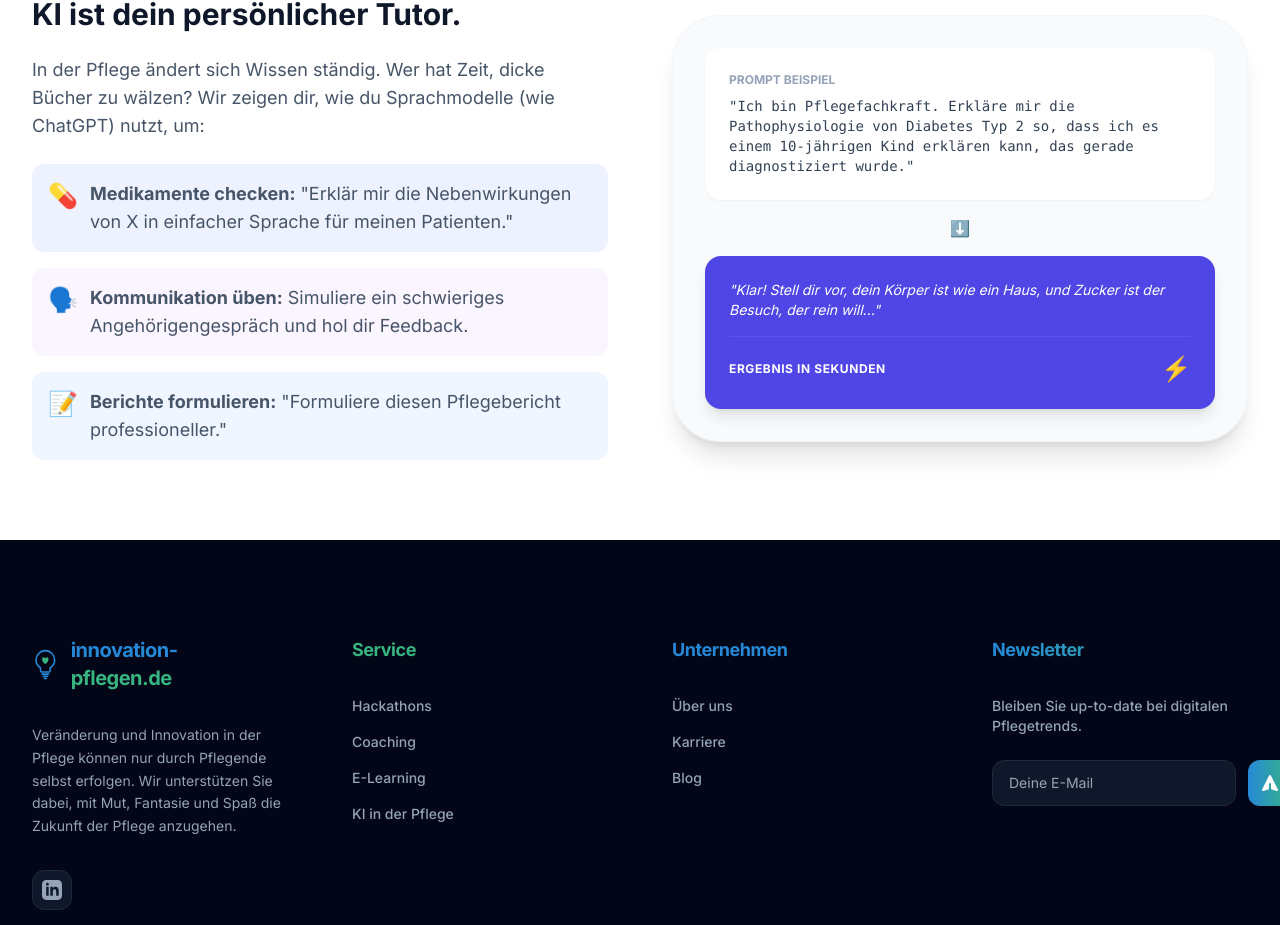
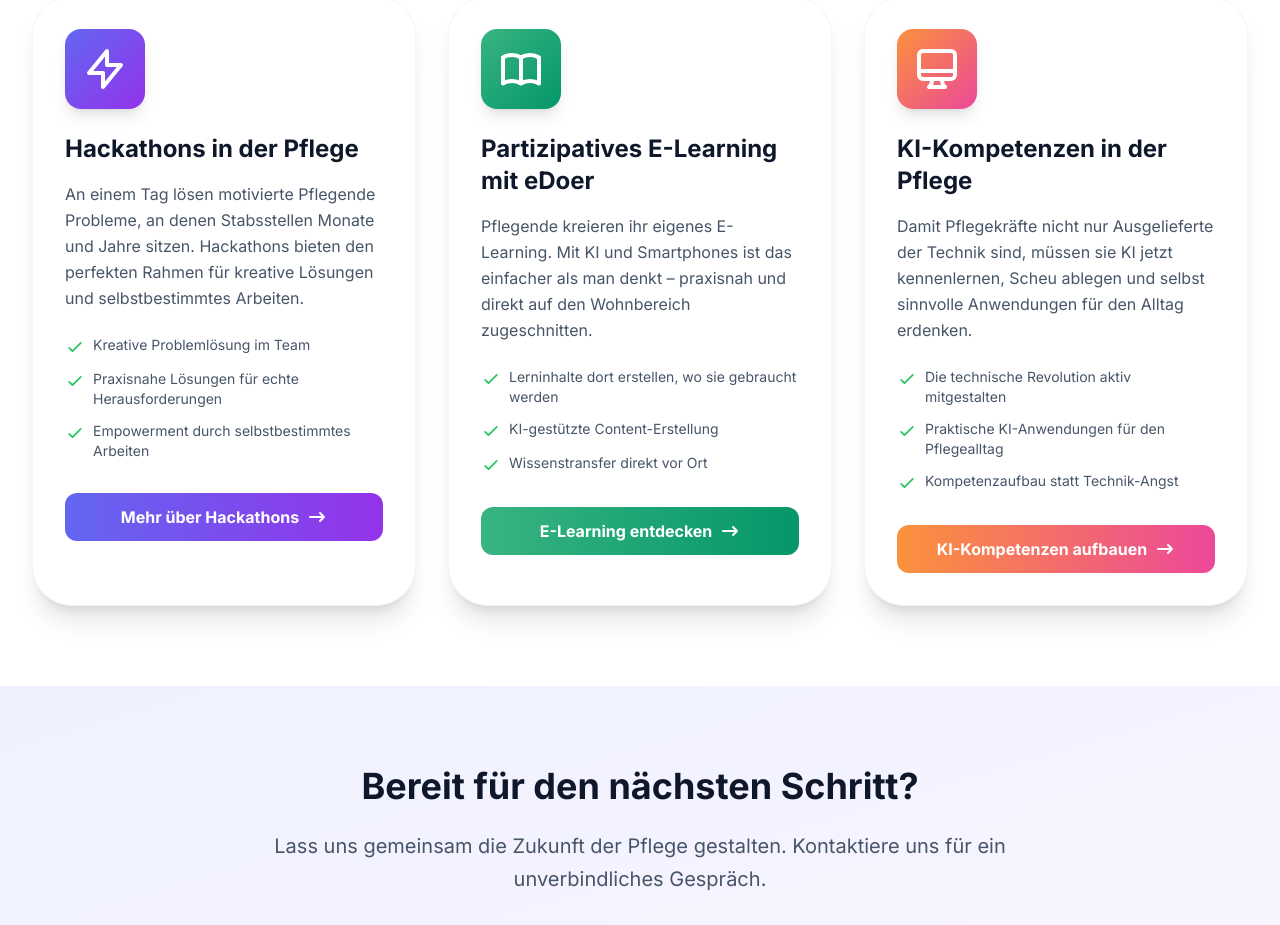
Before and after one commit to lars495/innovation-pflegen-website, a React (Vite) app: page /learning-ai in a window 1280 px wide. Shown: the part 621-1546 px from the top of the page. Built offline with nearby package versions, Linux system fonts and the light colour scheme.

Commit message:
Redesign Learning AI page with three offerings and add active navigation state

```diff
--- a/pages/LearningAI.tsx
+++ b/pages/LearningAI.tsx
@@ -3,8 +3,63 @@ import React from 'react';
 import { Link } from 'react-router-dom';
 
 const LearningAI: React.FC = () => {
+  const offerings = [
+    {
+      title: "Hackathons in der Pflege",
+      description: "An einem Tag lösen motivierte Pflegende Probleme, an denen Stabsstellen Monate und Jahre sitzen. Hackathons bieten den perfekten Rahmen für kreative Lösungen und selbstbestimmtes Arbeiten.",
+      icon: (
+        <svg xmlns="http://www.w3.org/2000/svg" className="h-12 w-12" fill="none" viewBox="0 0 24 24" stroke="currentColor">
+          <path strokeLinecap="round" strokeLinejoin="round" strokeWidth={2} d="M13 10V3L4 14h7v7l9-11h-7z" />
+        </svg>
+      ),
+      colorClass: "from-indigo-500 to-purple-600",
+      features: [
+        "Kreative Problemlösung im Team",
+        "Praxisnahe Lösungen für echte Herausforderungen",
+        "Empowerment durch selbstbestimmtes Arbeiten"
+      ],
+      cta: "Mehr über Hackathons",
+      ctaLink: "/participation"
+    },
+    {
+      title: "Partizipatives E-Learning mit eDoer",
+      description: "Pflegende kreieren ihr eigenes E-Learning. Mit KI und Smartphones ist das einfacher als man denkt – praxisnah und direkt auf den Wohnbereich zugeschnitten.",
+      icon: (
+        <svg xmlns="http://www.w3.org/2000/svg" className="h-12 w-12" fill="none" viewBox="0 0 24 24" stroke="currentColor">
+          <path strokeLinecap="round" strokeLinejoin="round" strokeWidth={2} d="M12 6.253v13m0-13C10.832 5.477 9.246 5 7.5 5S4.168 5.477 3 6.253v13C4.168 18.477 5.754 18 7.5 18s3.332.477 4.5 1.253m0-13C13.168 5.477 14.754 5 16.5 5c1.747 0 3.332.477 4.5 1.253v13C19.832 18.477 18.247 18 16.5 18c-1.746 0-3.332.477-4.5 1.253" />
+        </svg>
+      ),
+      colorClass: "from-[#38B481] to-emerald-600",
+      features: [
+        "Lerninhalte dort erstellen, wo sie gebraucht werden",
+        "KI-gestützte Content-Erstellung",
+        "Wissenstransfer direkt vor Ort"
+      ],
+      cta: "E-Learning entdecken",
+      ctaLink: "/e-learning"
+    },
+    {
+      title: "KI-Kompetenzen in der Pflege",
+      description: "Damit Pflegekräfte nicht nur Ausgelieferte der Technik sind, müssen sie KI jetzt kennenlernen, Scheu ablegen und selbst sinnvolle Anwendungen für den Alltag erdenken.",
+      icon: (
+        <svg xmlns="http://www.w3.org/2000/svg" className="h-12 w-12" fill="none" viewBox="0 0 24 24" stroke="currentColor">
+          <path strokeLinecap="round" strokeLinejoin="round" strokeWidth={2} d="M9.75 17L9 20l-1 1h8l-1-1-.75-3M3 13h18M5 17h14a2 2 0 002-2V5a2 2 0 00-2-2H5a2 2 0 00-2 2v10a2 2 0 002 2z" />
+        </svg>
+      ),
+      colorClass: "from-orange-400 to-pink-500",
+      features: [
+        "Die technische Revolution aktiv mitgestalten",
+        "Praktische KI-Anwendungen für den Pflegealltag",
+        "Kompetenzaufbau statt Technik-Angst"
+      ],
+      cta: "KI-Kompetenzen aufbauen",
+      ctaLink: "/contact"
+    }
+  ];
+
   return (
     <div className="bg-white">
+      {/* Hero Section */}
       <div className="relative bg-gradient-to-br from-indigo-900 to-purple-900 text-white py-24 overflow-hidden">
         <div className="absolute top-0 right-0 w-96 h-96 bg-purple-500/20 rounded-full blur-3xl"></div>
         <div className="max-w-7xl mx-auto px-4 sm:px-6 lg:px-8 relative z-10">
@@ -13,7 +68,7 @@ const LearningAI: React.FC = () => {
           </Link>
           <div className="max-w-3xl">
             <h1 className="text-5xl md:text-6xl font-black mb-6 leading-tight">
-              Dein Wissen. <br/>
+              Dein Wissen. <br />
               <span className="text-transparent bg-clip-text bg-gradient-to-r from-indigo-400 to-purple-400">Dein Tempo.</span>
             </h1>
             <p className="text-xl text-indigo-100 leading-relaxed">
@@ -23,44 +78,69 @@ const LearningAI: React.FC = () => {
         </div>
       </div>
 
+      {/* Offerings Section */}
       <div className="max-w-7xl mx-auto px-4 sm:px-6 lg:px-8 py-20">
-        <div className="grid md:grid-cols-2 gap-16 items-center">
-          <div>
-            <h2 className="text-3xl font-bold text-slate-900 mb-6">KI ist dein persönlicher Tutor.</h2>
-            <div className="space-y-6 text-lg text-slate-600">
-              <p>
-                In der Pflege ändert sich Wissen ständig. Wer hat Zeit, dicke Bücher zu wälzen? Wir zeigen dir, wie du Sprachmodelle (wie ChatGPT) nutzt, um:
+        <div className="grid md:grid-cols-3 gap-8">
+          {offerings.map((offering, index) => (
+            <div key={index} className="group relative bg-white rounded-[2.5rem] border border-slate-100 p-8 shadow-xl hover:shadow-2xl transition-all duration-500 hover:-translate-y-2">
+              {/* Icon */}
+              <div className={`w-20 h-20 bg-gradient-to-br ${offering.colorClass} rounded-2xl flex items-center justify-center text-white mb-6 shadow-lg transform group-hover:scale-110 transition-transform duration-500`}>
+                {offering.icon}
+              </div>
+
+              {/* Title */}
+              <h3 className="text-2xl font-black text-slate-900 mb-4">{offering.title}</h3>
+
+              {/* Description */}
+              <p className="text-slate-600 leading-relaxed mb-6">
+                {offering.description}
               </p>
-              <ul className="space-y-4 mt-6">
-                <li className="flex items-start gap-3 bg-indigo-50 p-4 rounded-xl">
-                  <span className="text-2xl">💊</span>
-                  <span><strong>Medikamente checken:</strong> "Erklär mir die Nebenwirkungen von X in einfacher Sprache für meinen Patienten."</span>
-                </li>
-                <li className="flex items-start gap-3 bg-purple-50 p-4 rounded-xl">
-                  <span className="text-2xl">🗣️</span>
-                  <span><strong>Kommunikation üben:</strong> Simuliere ein schwieriges Angehörigengespräch und hol dir Feedback.</span>
-                </li>
-                <li className="flex items-start gap-3 bg-blue-50 p-4 rounded-xl">
-                  <span className="text-2xl">📝</span>
-                  <span><strong>Berichte formulieren:</strong> "Formuliere diesen Pflegebericht professioneller."</span>
-                </li>
+
+              {/* Features */}
+              <ul className="space-y-3 mb-8">
+                {offering.features.map((feature, idx) => (
+                  <li key={idx} className="flex items-start gap-2 text-sm text-slate-600">
+                    <svg className="w-5 h-5 text-green-500 flex-shrink-0 mt-0.5" fill="none" viewBox="0 0 24 24" stroke="currentColor">
+                      <path strokeLinecap="round" strokeLinejoin="round" strokeWidth={2} d="M5 13l4 4L19 7" />
+                    </svg>
+                    <span>{feature}</span>
+                  </li>
+                ))}
               </ul>
+
+              {/* CTA */}
+              <Link
+                to={offering.ctaLink}
+                className={`w-full inline-flex items-center justify-center gap-2 px-6 py-3 bg-gradient-to-r ${offering.colorClass} text-white rounded-xl font-bold transition-all hover:scale-105 hover:shadow-lg`}
+              >
+                <span>{offering.cta}</span>
+                <svg xmlns="http://www.w3.org/2000/svg" className="h-5 w-5 transition-transform group-hover:translate-x-1" viewBox="0 0 20 20" fill="currentColor">
+                  <path fillRule="evenodd" d="M12.293 5.293a1 1 0 011.414 0l4 4a1 1 0 010 1.414l-4 4a1 1 0 01-1.414-1.414L14.586 11H3a1 1 0 110-2h11.586l-2.293-2.293a1 1 0 010-1.414z" clipRule="evenodd" />
+                </svg>
+              </Link>
             </div>
-          </div>
-          <div className="bg-slate-50 p-8 rounded-[3rem] border border-slate-100 shadow-xl">
-             <div className="bg-white p-6 rounded-2xl shadow-sm mb-4">
-               <p className="text-xs font-bold text-slate-400 uppercase mb-2">Prompt Beispiel</p>
-               <p className="font-mono text-sm text-slate-700">"Ich bin Pflegefachkraft. Erkläre mir die Pathophysiologie von Diabetes Typ 2 so, dass ich es einem 10-jährigen Kind erklären kann, das gerade diagnostiziert wurde."</p>
-             </div>
-             <div className="flex justify-center my-4 text-slate-300">⬇️</div>
-             <div className="bg-indigo-600 text-white p-6 rounded-2xl shadow-lg">
-               <p className="text-sm italic">"Klar! Stell dir vor, dein Körper ist wie ein Haus, und Zucker ist der Besuch, der rein will..."</p>
-               <div className="mt-4 pt-4 border-t border-indigo-500/50 flex items-center justify-between">
-                 <span className="text-xs font-bold uppercase tracking-wider">Ergebnis in Sekunden</span>
-                 <span className="text-2xl">⚡</span>
-               </div>
-             </div>
-          </div>
+          ))}
+        </div>
+      </div>
+
+      {/* Closing CTA Section */}
+      <div className="bg-gradient-to-br from-indigo-50 to-purple-50 py-20">
+        <div className="max-w-4xl mx-auto px-4 sm:px-6 lg:px-8 text-center">
+          <h2 className="text-4xl font-black text-slate-900 mb-6">
+            Bereit für den nächsten Schritt?
+          </h2>
+          <p className="text-xl text-slate-600 mb-8 leading-relaxed">
+            Lass uns gemeinsam die Zukunft der Pflege gestalten. Kontaktiere uns für ein unverbindliches Gespräch.
+          </p>
+          <Link
+            to="/contact"
+            className="inline-flex items-center gap-2 px-8 py-4 bg-gradient-to-r from-indigo-600 to-purple-600 text-white rounded-xl font-bold text-lg transition-all hover:scale-105 hover:shadow-xl"
+          >
+            <span>Jetzt Kontakt aufnehmen</span>
+            <svg xmlns="http://www.w3.org/2000/svg" className="h-6 w-6" viewBox="0 0 20 20" fill="currentColor">
+              <path fillRule="evenodd" d="M12.293 5.293a1 1 0 011.414 0l4 4a1 1 0 010 1.414l-4 4a1 1 0 01-1.414-1.414L14.586 11H3a1 1 0 110-2h11.586l-2.293-2.293a1 1 0 010-1.414z" clipRule="evenodd" />
+            </svg>
+          </Link>
         </div>
       </div>
     </div>
```
Also changed, not shown: components/Navbar.tsx (+104 -11 lines).
